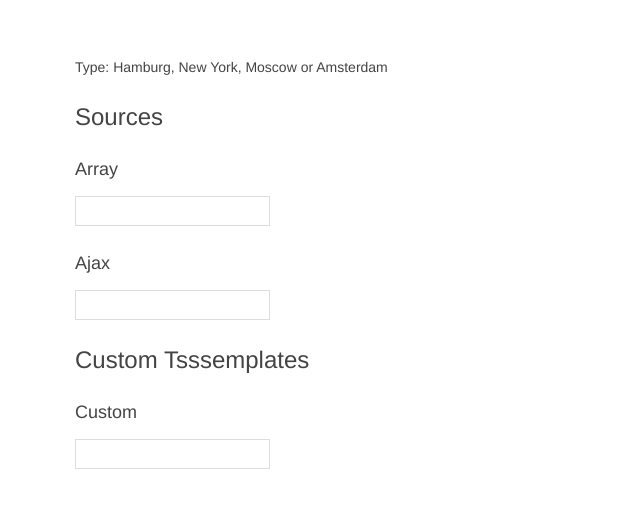
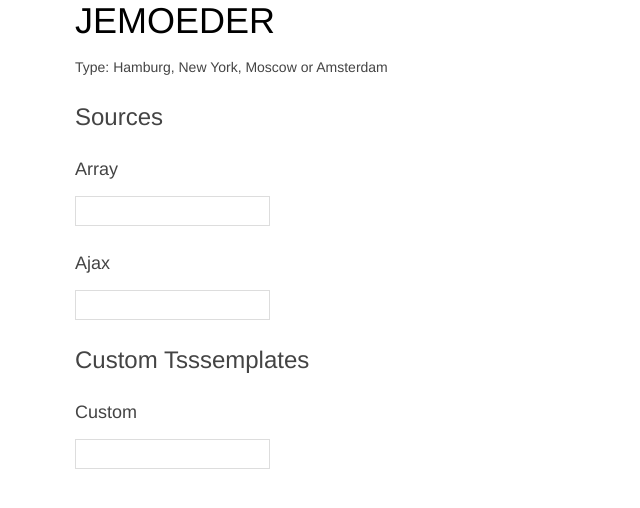
Before and after one commit to Piziil/uxds-intcult, a plain HTML site: page uikit/index.html in a window 1280 px wide. Shown: the whole page, without its empty margins (0-640 px from the left). Drawn offline with Linux system fonts and the light colour scheme.

Commit message:
header color edit

```diff
--- a/uikit/sass/style.scss
+++ b/uikit/sass/style.scss
@@ -1,6 +1,6 @@
 $backgroundColor: #000;
 $widthStijn: 300px;
-$headerColor: #fff;
+$headerColor: #000;
 
 *, *:before, *:after {
   box-sizing: border-box;
```
Also changed, not shown: uikit/css/style.css, 1 other file.
